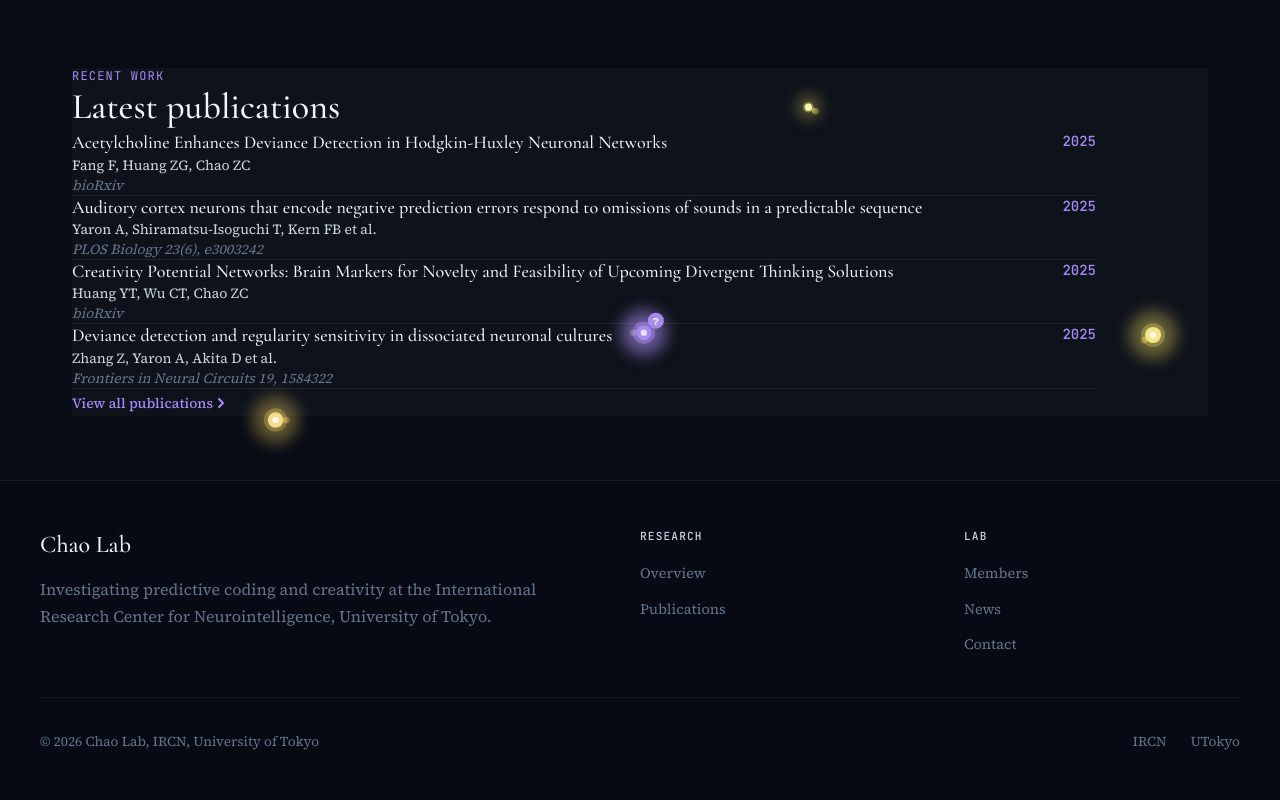
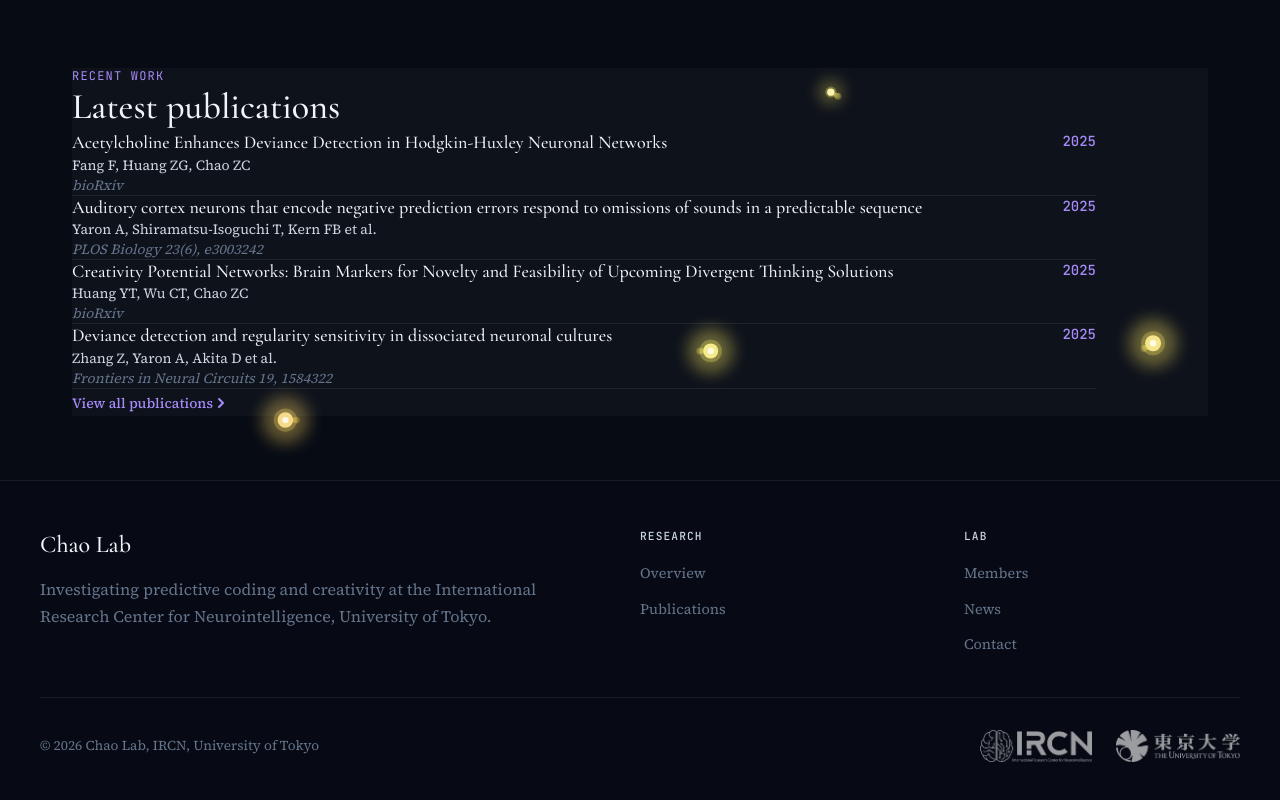
Before and after one commit to Amityar01/chaolab-ircn, a Next.js app: page / in a window 1280 px wide. Shown: the part 2676-3476 px from the top of the page. Built offline with nearby package versions, Linux system fonts and the light colour scheme.

Commit message:
UI: Replace footer text links with IRCN and UTokyo logos

```diff
--- a/src/components/Footer.tsx
+++ b/src/components/Footer.tsx
@@ -1,6 +1,7 @@
 'use client';
 
 import Link from 'next/link';
+import Image from 'next/image';
 import { useLanguage } from '@/contexts/LanguageContext';
 import type { Translations } from '@/types/content';
 
@@ -46,12 +47,24 @@ export default function Footer({ translations }: FooterProps) {
 
         <div className="footer-bottom">
           <p>&copy; {currentYear} Chao Lab, IRCN, University of Tokyo</p>
-          <div className="footer-affiliations">
-            <a href="https://ircn.jp" target="_blank" rel="noopener noreferrer">
-              <span>IRCN</span>
+          <div className="footer-affiliations flex items-center gap-6">
+            <a href="https://ircn.jp" target="_blank" rel="noopener noreferrer" className="opacity-60 hover:opacity-100 transition-opacity">
+              <Image
+                src="/uploads/ircn-logo.png"
+                alt="IRCN - International Research Center for Neurointelligence"
+                width={120}
+                height={40}
+                className="h-8 w-auto object-contain brightness-0 invert"
+              />
             </a>
-            <a href="https://www.u-tokyo.ac.jp" target="_blank" rel="noopener noreferrer">
-              <span>{t({ en: 'UTokyo', ja: '東京大学' })}</span>
+            <a href="https://www.u-tokyo.ac.jp" target="_blank" rel="noopener noreferrer" className="opacity-60 hover:opacity-100 transition-opacity">
+              <Image
+                src="/uploads/utokyo-logo.png"
+                alt={t({ en: 'University of Tokyo', ja: '東京大学' })}
+                width={120}
+                height={40}
+                className="h-8 w-auto object-contain brightness-0 invert"
+              />
             </a>
           </div>
         </div>
```
